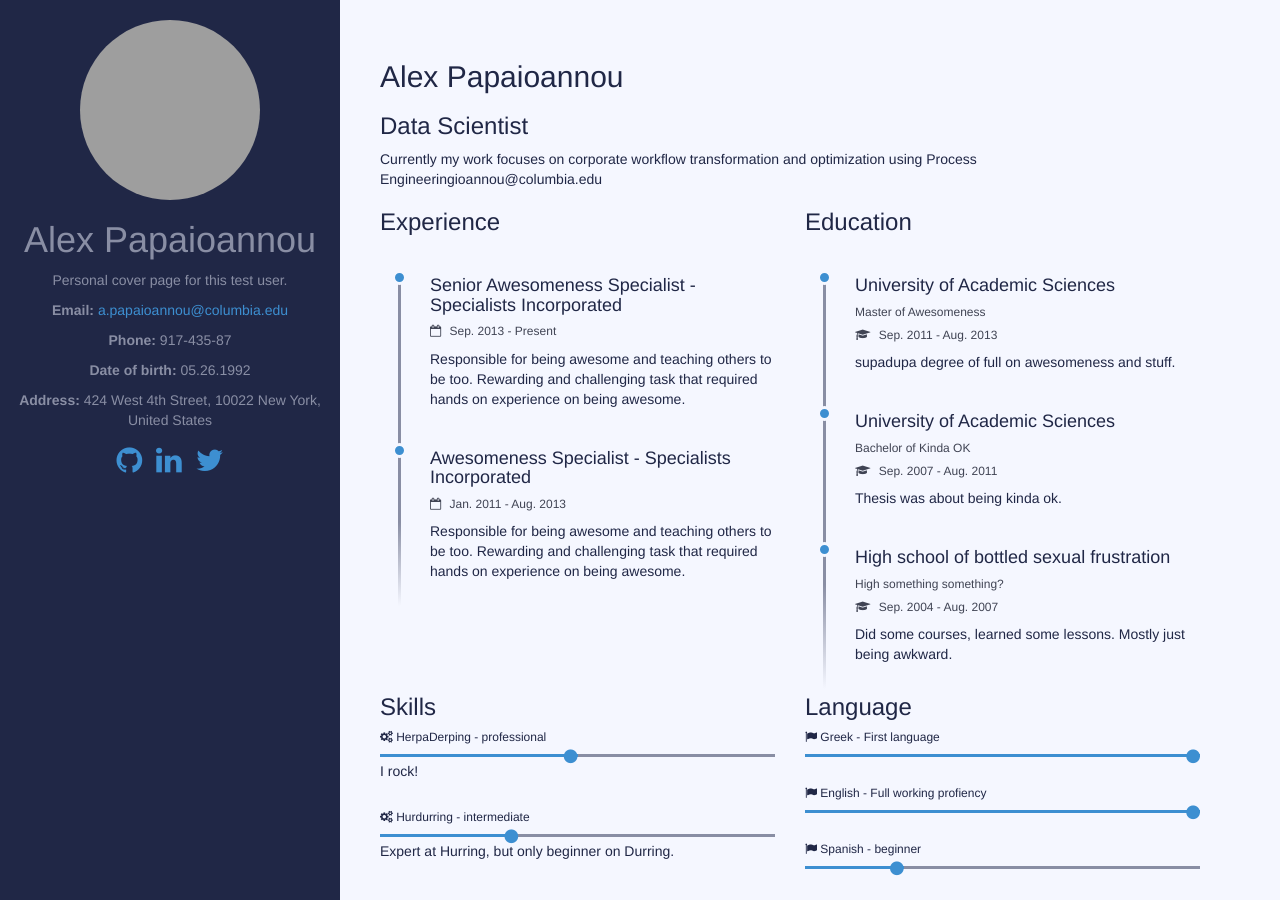
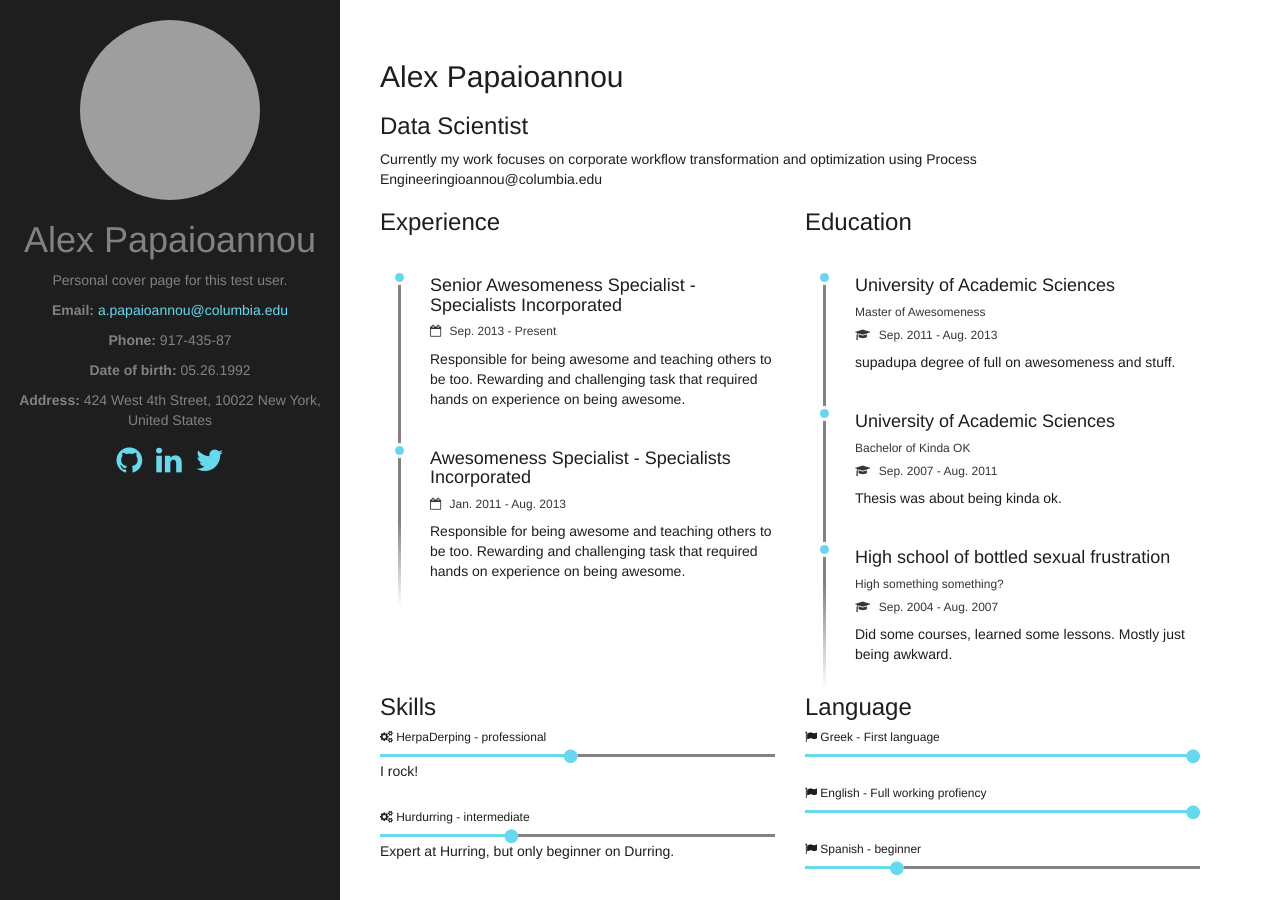
Before and after one commit to alex-papaioannou/home, a Jekyll site: the page built from index.html, in a window 1280 px wide and 900 px high. Built offline with Jekyll 4.4.1, drawn with Linux system fonts in a browser that asks for light colours; nearby versions of some CDN libraries; grey boxes are pictures that could not be loaded.

Commit message:
Update _config.yml

```diff
--- a/_config.yml
+++ b/_config.yml
@@ -25,7 +25,7 @@ abstract: > # Here you should write a brief summary about yourself.
   Currently my work focuses on corporate workflow transformation and optimization using Process Engineeringioannou@columbia.edu
 description: > # Description for site meta, used by search engines.
   Personal cover page for this test user.
-theme: theme-sulphur-blue # Color theme for the site.
+theme: theme-twilight-blue # Color theme for the site.
 
 # Localization
 projects: Personal projects
```
